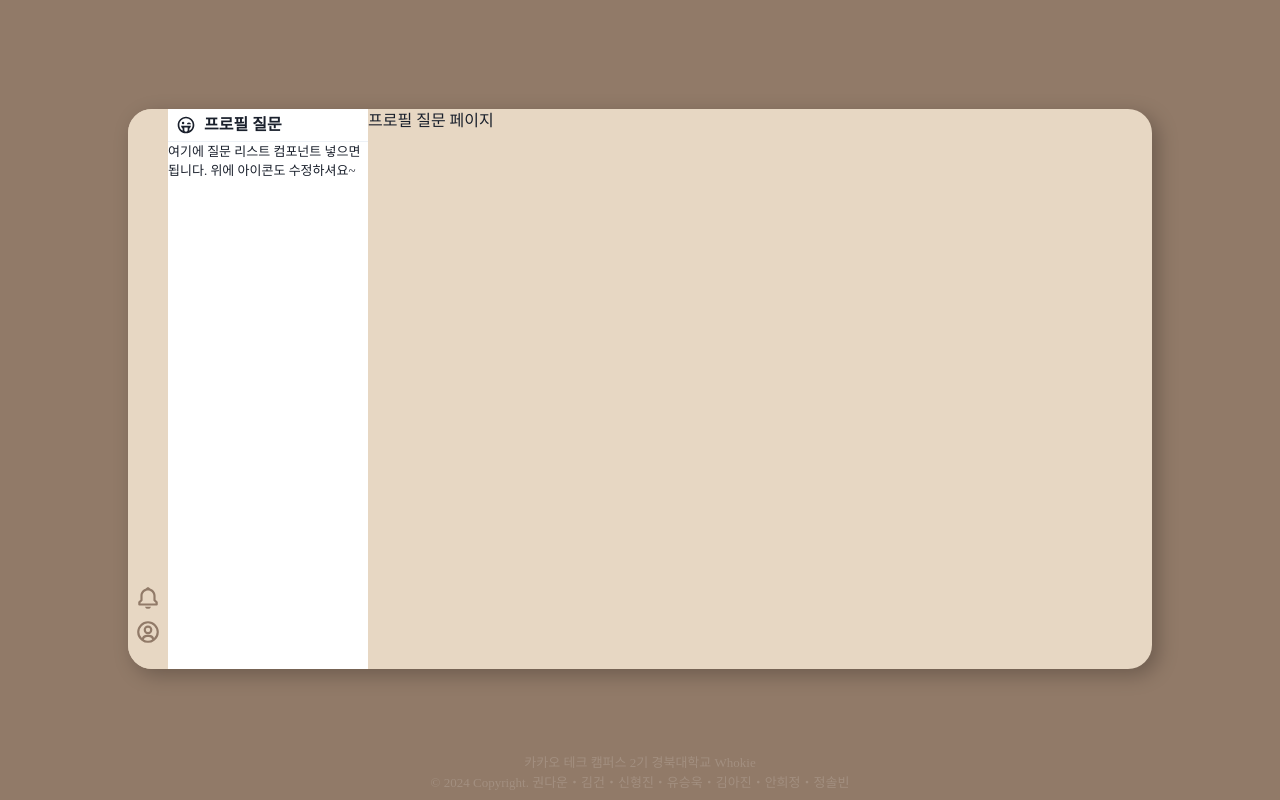
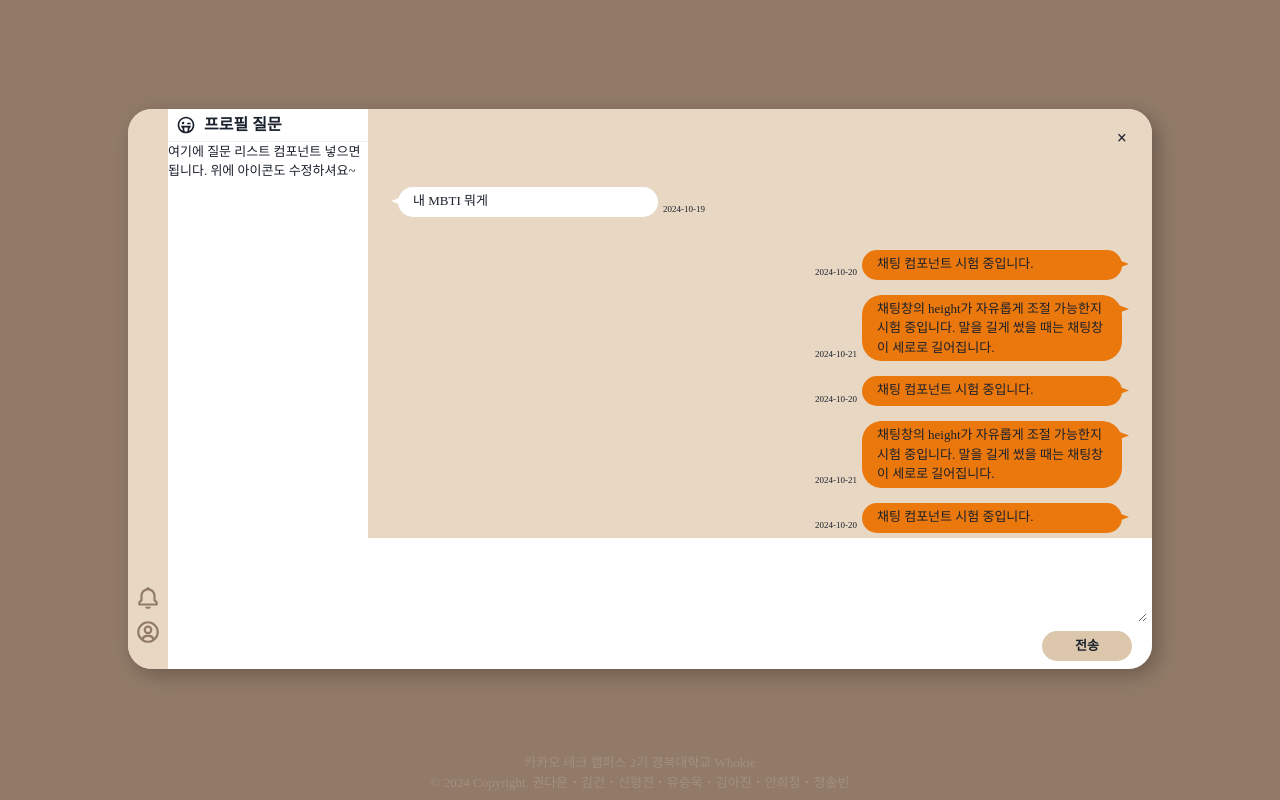
Before and after one commit to kakao-tech-campus-2nd-step3/Team6_FE, a React (Vite) app: page /profile-question in a window 1280 px wide. Built offline with nearby package versions, Linux system fonts and the light colour scheme; a web font is replaced by a local one.

Commit message:
Feat: 프로필 질문 페이지 메인 index 파일 구현

```diff
--- a/src/pages/ProfileQuestionPage/index.tsx
+++ b/src/pages/ProfileQuestionPage/index.tsx
@@ -1,3 +1,93 @@
+import { Box, Button, Flex } from '@chakra-ui/react'
+
+import { ChatItem } from '@/types'
+
+import Answer from './Answer'
+import Question from './Question'
+import WriteReply from './WriteReply'
+
 export default function ProfileQuestionPage() {
-  return <div>프로필 질문 페이지</div>
+  return (
+    <Flex
+      overflowY="hidden"
+      position="relative"
+      height="100%"
+      flexDirection="column"
+      justifyContent="space-between"
+    >
+      <Box
+        bg="brown.300"
+        zIndex="1000"
+        width="784px"
+        borderTopRightRadius="20px"
+      >
+        <Flex justifyContent="end" padding="10px">
+          <Button
+            bg="none"
+            _hover={{ background: 'none' }}
+            fontSize="large"
+            padding="0"
+          >
+            ×
+          </Button>
+        </Flex>
+        <Question dummyData={dummyData1} />
+      </Box>
+
+      {/* 이 영역만 스크롤 */}
+      <Answer dummyDataList={dummyDataList} />
+
+      <WriteReply />
+    </Flex>
+  )
 }
+
+// API로 데이터 값 받아올 때 direction 지정해서 받아올 것
+const dummyData1: ChatItem = {
+  chatId: 1,
+  direction: 'left' as const,
+  createdAt: '2024-10-19',
+  content: '내 MBTI 뭐게',
+}
+
+const dummyDataList: ChatItem[] = [
+  {
+    chatId: 1,
+    direction: 'right' as const,
+    createdAt: '2024-10-20',
+    content: '채팅 컴포넌트 시험 중입니다.',
+  },
+  {
+    chatId: 2,
+    direction: 'right' as const,
+    createdAt: '2024-10-21',
+    content:
+      '채팅창의 height가 자유롭게 조절 가능한지 시험 중입니다. 말을 길게 썼을 때는 채팅창이 세로로 길어집니다.',
+  },
+  {
+    chatId: 3,
+    direction: 'right' as const,
+    createdAt: '2024-10-20',
+    content: '채팅 컴포넌트 시험 중입니다.',
+  },
+  {
+    chatId: 4,
+    direction: 'right' as const,
+    createdAt: '2024-10-21',
+    content:
+      '채팅창의 height가 자유롭게 조절 가능한지 시험 중입니다. 말을 길게 썼을 때는 채팅창이 세로로 길어집니다.',
+  },
+  {
+    chatId: 5,
+    direction: 'right' as const,
+    createdAt: '2024-10-20',
+    content: '채팅 컴포넌트 시험 중입니다.',
+  },
+  {
+    chatId: 6,
+    direction: 'right' as const,
+    createdAt: '2024-10-21',
+    content:
+      '채팅창의 height가 자유롭게 조절 가능한지 시험 중입니다. 말을 길게 썼을 때는 채팅창이 세로로 길어집니다.',
+  },
+]
```
